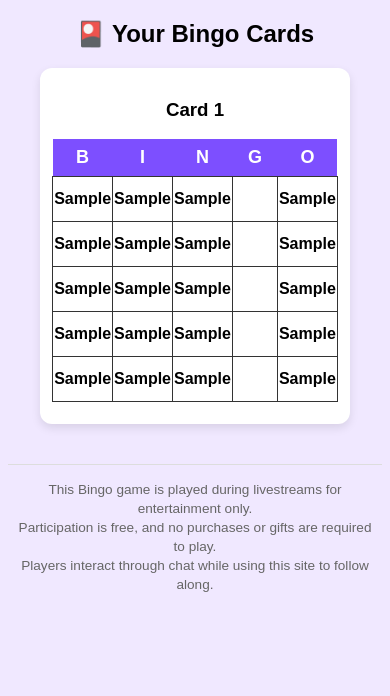
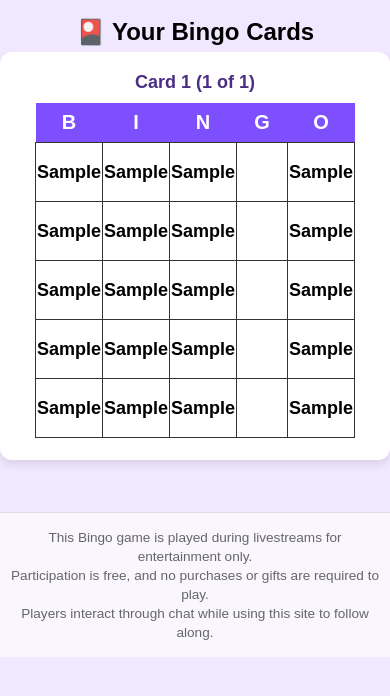
Before and after one commit to JessDoobie/JessDoobie-Live-Bingo-v3, a Flask app: template templates/cards.html in a window 390 px wide. Shown: the top 696 px of the page. Run offline with Flask 3, Linux system fonts and the light colour scheme; the template is opened without the code that fills it: most values are stand-ins (such as "Sample title", 1, 10 or a date in 2020).

Commit message:
Update cards.html

```diff
--- a/templates/cards.html
+++ b/templates/cards.html
@@ -1,6 +1,8 @@
 <!DOCTYPE html>
 <html>
 <head>
+  <meta charset="UTF-8" />
+  <meta name="viewport" content="width=device-width, initial-scale=1.0" />
   <title>Your Bingo Cards</title>
 
   <style>
@@ -9,25 +11,59 @@
       background: #f0e8ff;
       text-align: center;
       padding-bottom: 40px;
+      margin: 0;
     }
 
+    h2 {
+      margin: 18px 0 6px;
+    }
+
+    /* Swipe hint */
+    .swipe-hint {
+      display: none;
+      font-size: 14px;
+      color: #4b2e83;
+      opacity: 0.9;
+      margin-bottom: 8px;
+      animation: pulse 1.8s infinite;
+    }
+
+    @keyframes pulse {
+      0% { opacity: 0.4; }
+      50% { opacity: 1; }
+      100% { opacity: 0.4; }
+    }
+
+    /* Cards container (desktop) */
     .cards {
       display: flex;
       flex-wrap: wrap;
       justify-content: center;
       gap: 24px;
+      padding: 0 12px;
     }
 
+    /* Each card */
     .card {
       background: white;
       padding: 12px;
       border-radius: 12px;
       box-shadow: 0 4px 10px rgba(0,0,0,0.1);
+      max-width: 360px;
+      width: 100%;
+    }
+
+    .card h3 {
+      margin: 8px 0 10px;
+      font-size: 18px;
+      color: #4b2e83;
     }
 
     table {
       border-collapse: collapse;
       margin: 10px auto;
+      width: 100%;
+      max-width: 320px;
     }
 
     th {
@@ -45,6 +81,8 @@
       cursor: pointer;
       background: #ffffff;
       font-weight: bold;
+      user-select: none;
+      -webkit-tap-highlight-color: transparent;
     }
 
     td.marked {
@@ -52,36 +90,92 @@
       color: white;
     }
 
-    /* 👇 FOOTER STYLES */
+    /* Footer disclaimer */
     .site-footer {
       margin-top: 40px;
       padding: 15px 10px;
       font-size: 0.85rem;
       color: #666;
       border-top: 1px solid #ddd;
+      background: rgba(255,255,255,0.6);
     }
 
     .site-footer p {
       margin: 0;
       line-height: 1.4;
     }
+
+    /* =========================
+       📱 MOBILE IMPROVEMENTS
+       ========================= */
+
+    @media (max-width: 768px) {
+
+      /* Show swipe hint on phones */
+      .swipe-hint {
+        display: block;
+      }
+
+      .cards {
+        flex-wrap: nowrap;
+        justify-content: flex-start;
+        overflow-x: auto;
+        scroll-snap-type: x mandatory;
+        -webkit-overflow-scrolling: touch;
+        gap: 12px;
+        padding: 0 12px 12px;
+      }
+
+      .card {
+        flex: 0 0 100%;
+        scroll-snap-align: start;
+        max-width: none;
+      }
+
+      /* Bigger tap targets */
+      td {
+        width: 56px;
+        height: 56px;
+        font-size: 18px;
+      }
+
+      th {
+        font-size: 20px;
+      }
+    }
+
+    /* Hide scrollbar */
+    .cards::-webkit-scrollbar { display: none; }
+    .cards { scrollbar-width: none; }
   </style>
 
   <script>
     function toggle(cell) {
       cell.classList.toggle("marked");
     }
+
+    // Hide swipe hint after a few seconds
+    window.addEventListener("load", () => {
+      const hint = document.querySelector(".swipe-hint");
+      if (hint) {
+        setTimeout(() => {
+          hint.style.display = "none";
+        }, 5000);
+      }
+    });
   </script>
 </head>
 
 <body>
 
   <h2>🎴 Your Bingo Cards</h2>
+  <div class="swipe-hint">⬅️ Swipe left / right to see your cards ➡️</div>
 
   <div class="cards">
     {% for card in cards %}
       <div class="card">
-        <h3>Card {{ card.id }}</h3>
+        <h3>Card {{ card.id }} ({{ loop.index }} of {{ cards|length }})</h3>
+
         <table>
           <tr>
             {% for l in ["B","I","N","G","O"] %}
@@ -103,7 +197,6 @@
     {% endfor %}
   </div>
 
-  <!-- 👇 FOOTER DISCLAIMER -->
   <footer class="site-footer">
     <p>
       This Bingo game is played during livestreams for entertainment only.<br>
```
